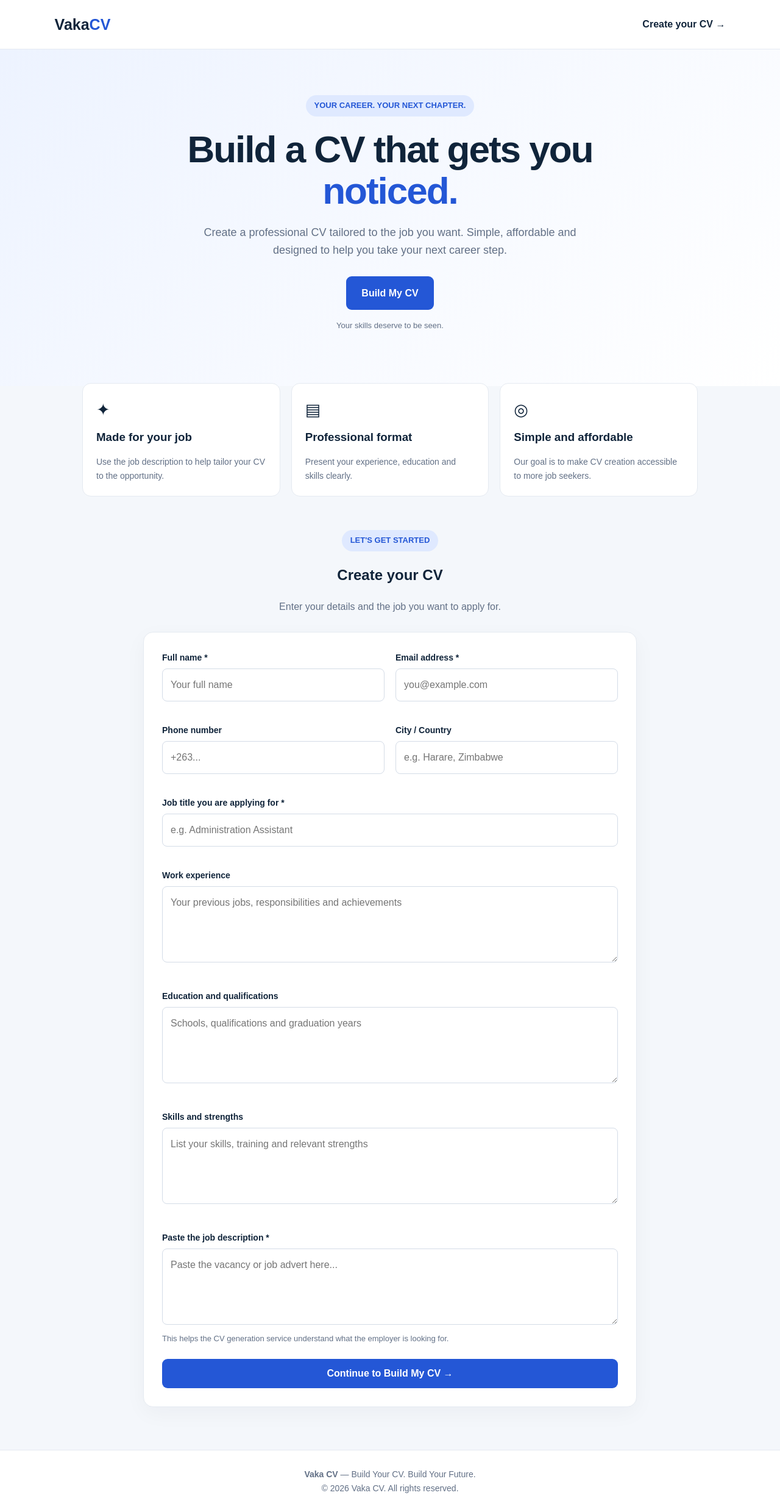
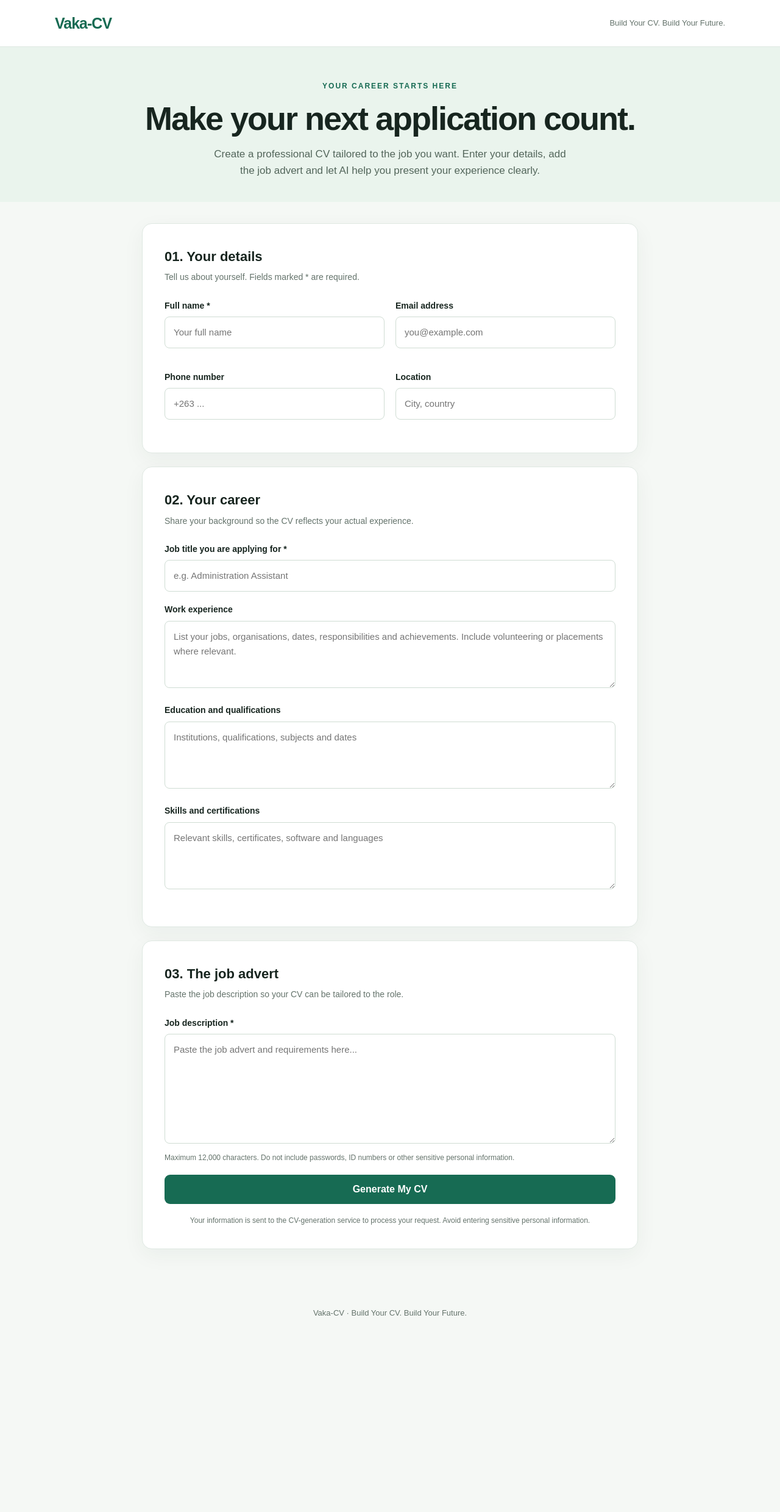
Before and after one commit to detourx5/Vaka-CV, a website: page index.html in a window 1280 px wide. Shown: the whole page at 61% size. After the commit the page ends 2189 px from the top, so only its background shows below. Drawn offline with Linux system fonts and the light colour scheme.

Commit message:
Update index.html

```diff
--- a/index.html
+++ b/index.html
@@ -4,14 +4,16 @@
 <head>
   <meta charset="UTF-8">
   <meta name="viewport" content="width=device-width, initial-scale=1.0">
-  <meta name="description" content="Create a professional CV tailored to your next job with Vaka CV.">
-  <title>Vaka CV | Build Your Future</title>
+  <meta name="description" content="Create a professional, job-tailored CV with Vaka-CV. Build your CV. Build your future.">
+  <title>Vaka-CV | Build Your Future</title>
   <style>
     :root {
-      --navy: #10243a;
-      --blue: #2457d6;
-      --light: #f4f7fb;
-      --muted: #627086;
+      --primary: #176b53;
+      --primary-dark: #10533f;
+      --ink: #17251f;
+      --muted: #64736b;
+      --line: #dfe8e2;
+      --bg: #f5f8f5;
       --white: #ffffff;
     }
 
@@ -20,277 +22,383 @@
     body {
       margin: 0;
       font-family: Arial, Helvetica, sans-serif;
-      background: var(--light);
-      color: var(--navy);
+      color: var(--ink);
+      background: var(--bg);
       line-height: 1.6;
     }
 
     header {
-      display: flex;
-      justify-content: space-between;
-      align-items: center;
-      padding: 20px 7%;
-      background: white;
-      border-bottom: 1px solid #e5eaf1;
+      background: var(--white);
+      border-bottom: 1px solid var(--line);
+      padding: 18px 6%;
     }
 
-    .logo { font-size: 25px; font-weight: 800; }
-    .logo span { color: var(--blue); }
+    .nav {
+      max-width: 1100px;
+      margin: auto;
+      display: flex;
+      align-items: center;
+      justify-content: space-between;
+      gap: 16px;
+    }
 
-    .nav-link {
-      color: var(--navy);
-      text-decoration: none;
-      font-weight: 700;
+    .logo {
+      color: var(--primary);
+      font-size: 25px;
+      font-weight: 800;
+      letter-spacing: -1px;
+    }
+
+    .nav-note {
+      color: var(--muted);
+      font-size: 13px;
     }
 
     .hero {
-      padding: 75px 7% 60px;
+      padding: 55px 20px 38px;
       text-align: center;
-      background: linear-gradient(135deg, #edf3ff, #ffffff);
+      background: #eaf4ed;
     }
 
-    .tag {
-      display: inline-block;
-      background: #dfe9ff;
-      color: var(--blue);
-      border-radius: 30px;
-      padding: 7px 14px;
-      font-size: 13px;
-      font-weight: bold;
+    .eyebrow {
+      color: var(--primary);
+      text-transform: uppercase;
+      font-size: 12px;
+      font-weight: 800;
+      letter-spacing: 2px;
     }
 
     h1 {
-      max-width: 800px;
-      margin: 20px auto;
-      font-size: clamp(38px, 6vw, 62px);
+      font-size: clamp(34px, 6vw, 54px);
       line-height: 1.1;
       letter-spacing: -2px;
+      margin: 14px 0;
     }
 
-    h1 span { color: var(--blue); }
-
     .hero p {
-      max-width: 620px;
-      margin: 0 auto 28px;
-      color: var(--muted);
-      font-size: 18px;
+      max-width: 600px;
+      margin: 0 auto;
+      color: #53665b;
+      font-size: 17px;
     }
 
-    .button {
-      display: inline-block;
-      background: var(--blue);
-      color: white;
-      border: 0;
-      padding: 15px 25px;
-      border-radius: 9px;
-      font-size: 16px;
-      font-weight: bold;
-      cursor: pointer;
-      text-decoration: none;
+    .container {
+      max-width: 850px;
+      margin: 35px auto 70px;
+      padding: 0 18px;
     }
 
-    .button:hover { background: #1945b2; }
-
-    .features {
-      display: grid;
-      grid-template-columns: repeat(3, 1fr);
-      gap: 18px;
-      max-width: 1050px;
-      padding: 0 20px;
-      margin: -5px auto 55px;
+    .card {
+      background: var(--white);
+      border: 1px solid var(--line);
+      border-radius: 16px;
+      padding: clamp(20px, 4vw, 36px);
+      box-shadow: 0 10px 35px rgba(23, 60, 40, 0.05);
+      margin-bottom: 22px;
     }
 
-    .feature {
-      padding: 22px;
-      background: white;
-      border: 1px solid #e5eaf1;
-      border-radius: 14px;
+    h2 {
+      font-size: 22px;
+      margin: 0 0 5px;
     }
 
-    .feature h3 { margin: 8px 0; }
-    .feature p { color: var(--muted); margin-bottom: 0; font-size: 14px; }
-    .feature-icon { font-size: 27px; }
-
-    .builder {
-      max-width: 850px;
-      margin: 0 auto 70px;
-      padding: 0 20px;
+    .sub {
+      color: var(--muted);
+      font-size: 14px;
+      margin: 0 0 24px;
     }
 
-    .builder-heading { text-align: center; margin-bottom: 28px; }
-    .builder-heading p { color: var(--muted); }
-
-    form {
-      background: white;
-      padding: 30px;
-      border-radius: 16px;
-      border: 1px solid #e5eaf1;
-      box-shadow: 0 10px 35px #10243a0a;
-    }
-
-    .form-grid {
+    .grid {
       display: grid;
       grid-template-columns: 1fr 1fr;
       gap: 18px;
     }
 
     .field { margin-bottom: 18px; }
-    .field.full { grid-column: 1 / -1; }
 
     label {
       display: block;
-      font-weight: bold;
+      font-size: 14px;
+      font-weight: 700;
       margin-bottom: 7px;
-      font-size: 14px;
     }
 
-    input, textarea, select {
+    input, textarea {
       width: 100%;
-      padding: 13px;
-      border: 1px solid #d4dce7;
+      padding: 13px 14px;
+      border: 1px solid #cfdcd3;
       border-radius: 8px;
+      background: #fff;
+      color: var(--ink);
       font: inherit;
-      color: var(--navy);
-      background: white;
+      font-size: 15px;
     }
 
-    textarea { min-height: 125px; resize: vertical; }
-    input:focus, textarea:focus, select:focus {
-      outline: 2px solid #b6c9ff;
-      border-color: var(--blue);
+    input:focus, textarea:focus {
+      outline: 2px solid #a6d8bd;
+      border-color: var(--primary);
     }
 
-    .help { color: var(--muted); font-size: 13px; margin-top: 5px; }
-    .submit-button { width: 100%; margin-top: 5px; }
+    textarea {
+      resize: vertical;
+      min-height: 110px;
+    }
 
-    #notice {
+    .job-text { min-height: 180px; }
+
+    .hint {
+      color: var(--muted);
+      font-size: 12px;
+      margin-top: 6px;
+    }
+
+    .button {
+      width: 100%;
+      border: 0;
+      border-radius: 9px;
+      background: var(--primary);
+      color: white;
+      font-size: 16px;
+      font-weight: 700;
+      padding: 15px 20px;
+      cursor: pointer;
+    }
+
+    .button:hover { background: var(--primary-dark); }
+    .button:disabled { opacity: .65; cursor: wait; }
+
+    .secondary {
+      background: white;
+      color: var(--primary);
+      border: 1px solid var(--primary);
+      margin-top: 12px;
+    }
+
+    .secondary:hover {
+      background: #eef7f0;
+      color: var(--primary-dark);
+    }
+
+    .notice {
       display: none;
+      border-radius: 9px;
       padding: 14px;
-      margin-top: 18px;
+      margin-bottom: 18px;
+      background: #eef7f0;
+      color: #24533a;
+      white-space: pre-wrap;
+      overflow-wrap: anywhere;
+    }
+
+    .notice.error {
+      background: #fff0ed;
+      color: #8b2c20;
+    }
+
+    #resultCard { display: none; }
+
+    #cvResult {
+      white-space: pre-wrap;
+      overflow-wrap: anywhere;
+      font-family: Arial, Helvetica, sans-serif;
+      font-size: 14px;
+      line-height: 1.8;
+      padding: 20px;
+      border: 1px solid var(--line);
       border-radius: 8px;
-      background: #fff4d8;
-      color: #704d00;
+      background: #fcfdfc;
+    }
+
+    .privacy {
+      font-size: 12px;
+      text-align: center;
+      color: var(--muted);
+      margin: 18px 0 0;
     }
 
     footer {
       text-align: center;
-      padding: 28px 20px;
+      padding: 25px 15px;
       color: var(--muted);
-      background: white;
-      border-top: 1px solid #e5eaf1;
-      font-size: 14px;
+      font-size: 13px;
     }
 
-    @media (max-width: 650px) {
-      header { padding: 17px 5%; }
-      .hero { padding: 55px 6%; }
-      .features { grid-template-columns: 1fr; margin-top: 25px; }
-      .form-grid { grid-template-columns: 1fr; }
-      .field.full { grid-column: auto; }
-      form { padding: 20px; }
+    @media (max-width: 600px) {
+      .grid { grid-template-columns: 1fr; gap: 0; }
+      .nav-note { display: none; }
+      .hero { padding-top: 40px; }
     }
   </style>
 </head>
 <body>
   <header>
-    <div class="logo">Vaka<span>CV</span></div>
-    <a class="nav-link" href="#builder">Create your CV →</a>
+    <div class="nav">
+      <div class="logo">Vaka-CV</div>
+      <div class="nav-note">Build Your CV. Build Your Future.</div>
+    </div>
   </header>
 
-  <main>
-    <section class="hero">
-      <span class="tag">YOUR CAREER. YOUR NEXT CHAPTER.</span>
-      <h1>Build a CV that gets you <span>noticed.</span></h1>
-      <p>Create a professional CV tailored to the job you want. Simple, affordable and designed to help you take your next career step.</p>
-      <a class="button" href="#builder">Build My CV</a>
-      <p style="font-size:13px;margin-top:16px;">Your skills deserve to be seen.</p>
-    </section>
+  <section class="hero">
+    <div class="eyebrow">Your career starts here</div>
+    <h1>Make your next application count.</h1>
+    <p>Create a professional CV tailored to the job you want. Enter your details, add the job advert and let AI help you present your experience clearly.</p>
+  </section>
 
-    <section class="features" aria-label="Benefits">
-      <article class="feature">
-        <div class="feature-icon">✦</div>
-        <h3>Made for your job</h3>
-        <p>Use the job description to help tailor your CV to the opportunity.</p>
-      </article>
-      <article class="feature">
-        <div class="feature-icon">▤</div>
-        <h3>Professional format</h3>
-        <p>Present your experience, education and skills clearly.</p>
-      </article>
-      <article class="feature">
-        <div class="feature-icon">◎</div>
-        <h3>Simple and affordable</h3>
-        <p>Our goal is to make CV creation accessible to more job seekers.</p>
-      </article>
-    </section>
+  <main class="container">
+    <form id="cvForm">
+      <section class="card">
+        <h2>01. Your details</h2>
+        <p class="sub">Tell us about yourself. Fields marked * are required.</p>
 
-    <section class="builder" id="builder">
-      <div class="builder-heading">
-        <span class="tag">LET'S GET STARTED</span>
-        <h2>Create your CV</h2>
-        <p>Enter your details and the job you want to apply for.</p>
-      </div>
-
-      <form id="cvForm">
-        <div class="form-grid">
+        <div class="grid">
           <div class="field">
             <label for="fullName">Full name *</label>
-            <input id="fullName" name="fullName" required placeholder="Your full name">
+            <input id="fullName" name="fullName" required maxlength="120" autocomplete="name" placeholder="Your full name">
           </div>
+
           <div class="field">
-            <label for="email">Email address *</label>
-            <input id="email" name="email" type="email" required placeholder="you@example.com">
+            <label for="email">Email address</label>
+            <input id="email" name="email" type="email" maxlength="254" autocomplete="email" placeholder="you@example.com">
           </div>
+
           <div class="field">
             <label for="phone">Phone number</label>
-            <input id="phone" name="phone" placeholder="+263...">
+            <input id="phone" name="phone" maxlength="40" autocomplete="tel" placeholder="+263 ...">
           </div>
+
           <div class="field">
-            <label for="location">City / Country</label>
-            <input id="location" name="location" placeholder="e.g. Harare, Zimbabwe">
-          </div>
-          <div class="field full">
-            <label for="jobTitle">Job title you are applying for *</label>
-            <input id="jobTitle" name="jobTitle" required placeholder="e.g. Administration Assistant">
-          </div>
-          <div class="field full">
-            <label for="experience">Work experience</label>
-            <textarea id="experience" name="experience" placeholder="Your previous jobs, responsibilities and achievements"></textarea>
-          </div>
-          <div class="field full">
-            <label for="education">Education and qualifications</label>
-            <textarea id="education" name="education" placeholder="Schools, qualifications and graduation years"></textarea>
-          </div>
-          <div class="field full">
-            <label for="skills">Skills and strengths</label>
-            <textarea id="skills" name="skills" placeholder="List your skills, training and relevant strengths"></textarea>
-          </div>
-          <div class="field full">
-            <label for="jobDescription">Paste the job description *</label>
-            <textarea id="jobDescription" name="jobDescription" required placeholder="Paste the vacancy or job advert here..."></textarea>
-            <div class="help">This helps the CV generation service understand what the employer is looking for.</div>
+            <label for="location">Location</label>
+            <input id="location" name="location" maxlength="120" autocomplete="address-level2" placeholder="City, country">
           </div>
         </div>
-        <button class="button submit-button" type="submit">Continue to Build My CV →</button>
-        <div id="notice" role="status"></div>
-      </form>
+      </section>
+
+      <section class="card">
+        <h2>02. Your career</h2>
+        <p class="sub">Share your background so the CV reflects your actual experience.</p>
+
+        <div class="field">
+          <label for="jobTitle">Job title you are applying for *</label>
+          <input id="jobTitle" name="jobTitle" required maxlength="160" placeholder="e.g. Administration Assistant">
+        </div>
+
+        <div class="field">
+          <label for="experience">Work experience</label>
+          <textarea id="experience" name="experience" maxlength="10000" placeholder="List your jobs, organisations, dates, responsibilities and achievements. Include volunteering or placements where relevant."></textarea>
+        </div>
+
+        <div class="field">
+          <label for="education">Education and qualifications</label>
+          <textarea id="education" name="education" maxlength="6000" placeholder="Institutions, qualifications, subjects and dates"></textarea>
+        </div>
+
+        <div class="field">
+          <label for="skills">Skills and certifications</label>
+          <textarea id="skills" name="skills" maxlength="6000" placeholder="Relevant skills, certificates, software and languages"></textarea>
+        </div>
+      </section>
+
+      <section class="card">
+        <h2>03. The job advert</h2>
+        <p class="sub">Paste the job description so your CV can be tailored to the role.</p>
+
+        <div class="field">
+          <label for="jobDescription">Job description *</label>
+          <textarea class="job-text" id="jobDescription" name="jobDescription" required maxlength="12000" placeholder="Paste the job advert and requirements here..."></textarea>
+          <div class="hint">Maximum 12,000 characters. Do not include passwords, ID numbers or other sensitive personal information.</div>
+        </div>
+
+        <div id="notice" class="notice" role="status" aria-live="polite"></div>
+
+        <button id="generateButton" class="button" type="submit">Generate My CV</button>
+        <p class="privacy">Your information is sent to the CV-generation service to process your request. Avoid entering sensitive personal information.</p>
+      </section>
+    </form>
+
+    <section id="resultCard" class="card">
+      <h2>Your tailored CV</h2>
+      <p class="sub">Review your CV carefully before sending it to an employer.</p>
+      <div id="cvResult"></div>
+      <button id="copyButton" class="button secondary" type="button">Copy CV</button>
+      <button id="downloadButton" class="button secondary" type="button">Download as text file</button>
     </section>
   </main>
 
   <footer>
-    <strong>Vaka CV</strong> — Build Your CV. Build Your Future.
-    <br>© <span id="year"></span> Vaka CV. All rights reserved.
+    Vaka-CV · Build Your CV. Build Your Future.
   </footer>
 
   <script>
-    document.getElementById("year").textContent = new Date().getFullYear();
+    const form = document.getElementById("cvForm");
+    const notice = document.getElementById("notice");
+    const button = document.getElementById("generateButton");
+    const resultCard = document.getElementById("resultCard");
+    const cvResult = document.getElementById("cvResult");
 
-    document.getElementById("cvForm").addEventListener("submit", function(event) {
+    form.addEventListener("submit", async function(event) {
       event.preventDefault();
-      const notice = document.getElementById("notice");
+
+      notice.className = "notice";
       notice.style.display = "block";
-      notice.textContent = "Your form is ready, but CV generation and payment have not been connected yet. We will set these up next. No payment has been taken and your details have not been sent to a server.";
-      notice.scrollIntoView({ behavior: "smooth", block: "center" });
+      notice.textContent = "Creating your tailored CV. Please wait...";
+      button.disabled = true;
+      button.textContent = "Generating your CV...";
+      resultCard.style.display = "none";
+
+      const data = Object.fromEntries(new FormData(form).entries());
+
+      try {
+        const response = await fetch("/api/generate", {
+          method: "POST",
+          headers: { "Content-Type": "application/json" },
+          body: JSON.stringify(data)
+        });
+
+        const result = await response.json();
+
+        if (!response.ok) {
+          throw new Error(result.error || "CV generation failed.");
+        }
+
+        if (!result.cv) {
+          throw new Error("The service returned an empty CV. Please try again.");
+        }
+
+        cvResult.textContent = result.cv;
+        resultCard.style.display = "block";
+        notice.textContent = "Your CV has been generated. Review it below.";
+        resultCard.scrollIntoView({ behavior: "smooth", block: "start" });
+      } catch (error) {
+        notice.className = "notice error";
+        notice.textContent = error.message || "Something went wrong. Please try again.";
+      } finally {
+        button.disabled = false;
+        button.textContent = "Generate My CV";
+      }
+    });
+
+    document.getElementById("copyButton").addEventListener("click", async function() {
+      try {
+        await navigator.clipboard.writeText(cvResult.textContent);
+        this.textContent = "Copied!";
+        setTimeout(() => this.textContent = "Copy CV", 1800);
+      } catch {
+        notice.className = "notice error";
+        notice.style.display = "block";
+        notice.textContent = "Copy was blocked by your browser. Select the CV text and copy it manually.";
+      }
+    });
+
+    document.getElementById("downloadButton").addEventListener("click", function() {
+      const blob = new Blob([cvResult.textContent], {
+        type: "text/plain;charset=utf-8"
+      });
+      const url = URL.createObjectURL(blob);
+      const link = document.createElement("a");
+      link.href = url;
+      link.download = "Vaka-CV.txt";
+      link.click();
+      URL.revokeObjectURL(url);
     });
   </script>
 </body>
```
